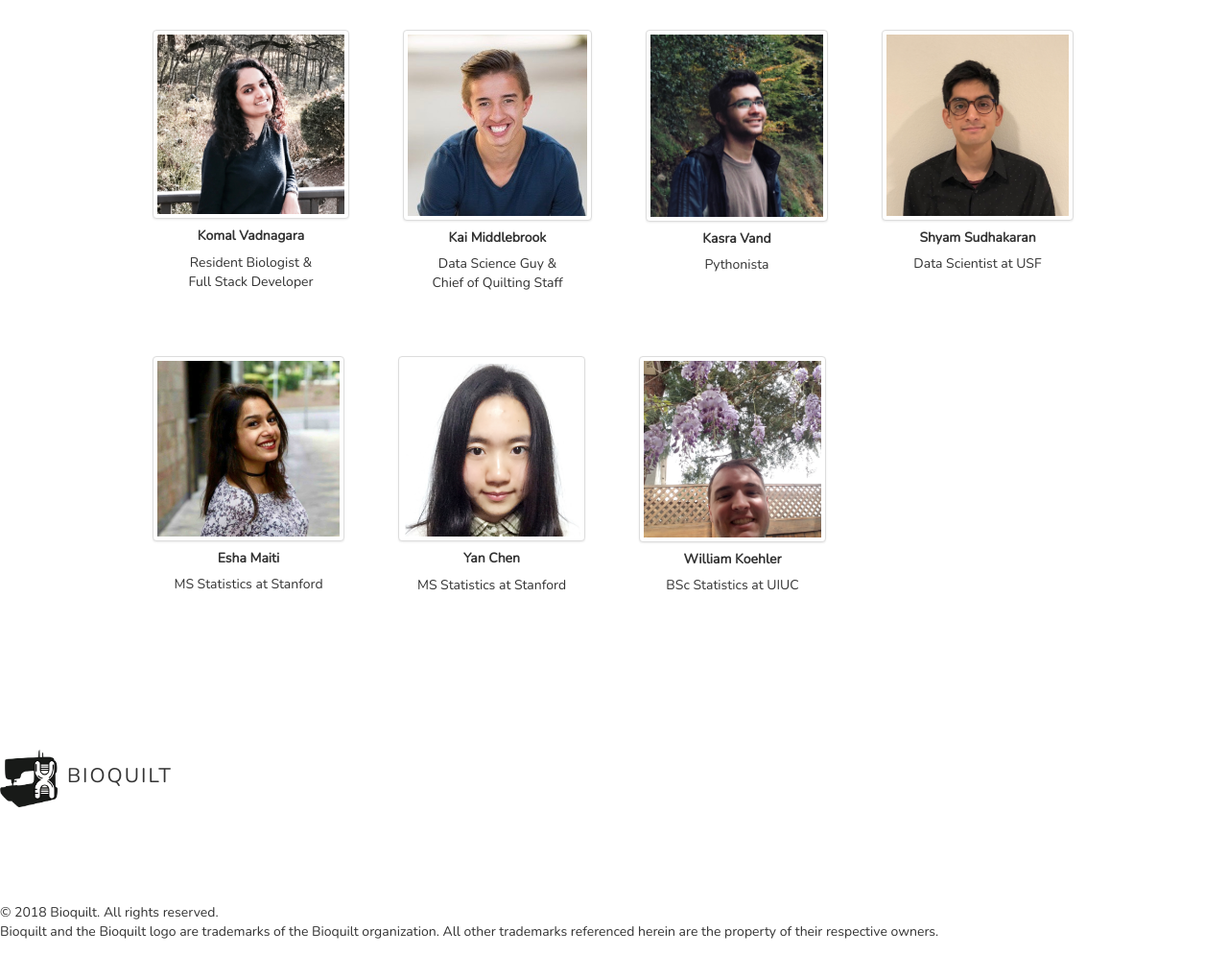
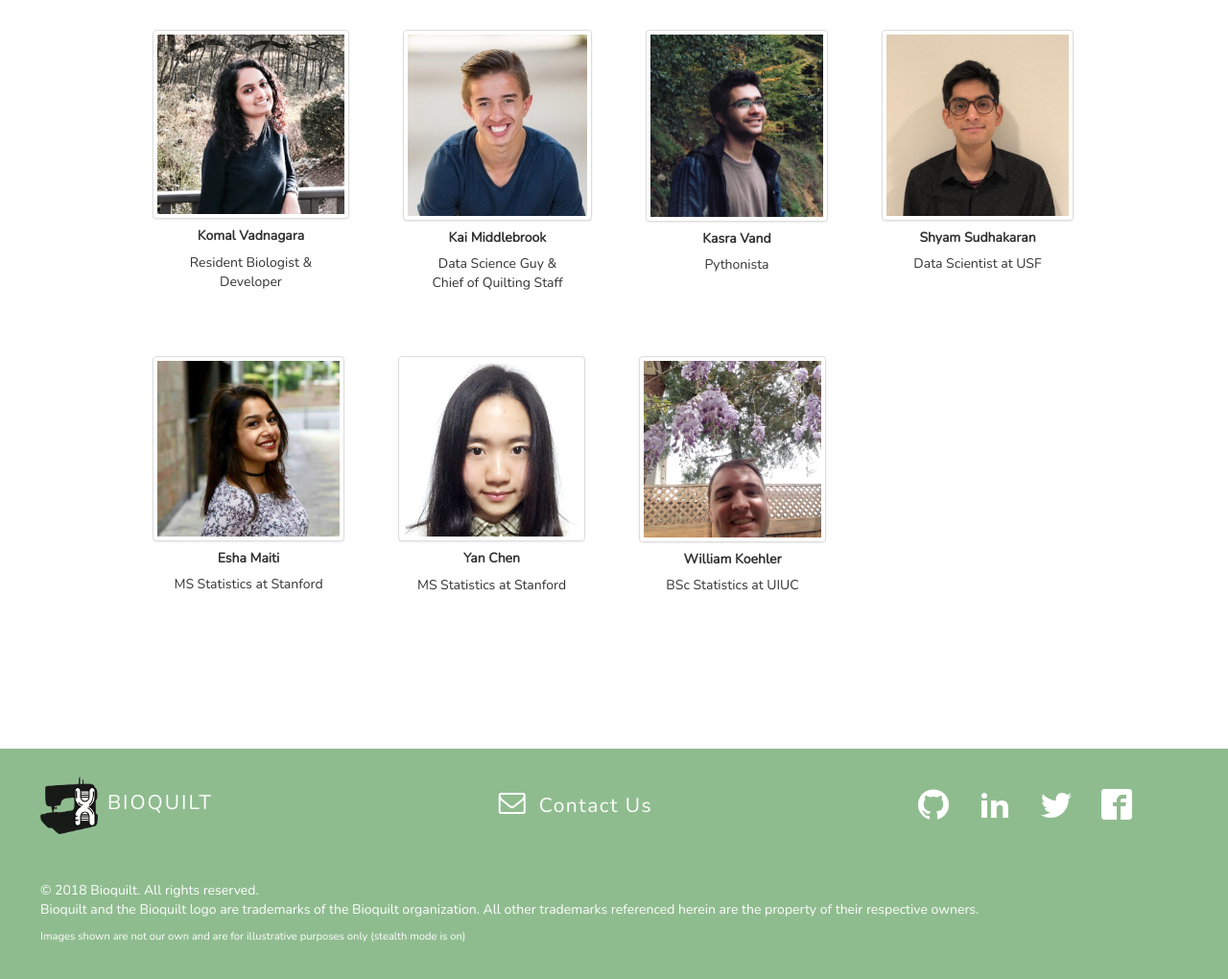
Before and after one commit to Bioquilt/bioquilt, a plain HTML site: page team.html in a window 1280 px wide. Shown: the part 1614-2634 px from the top of the page at 96% size. Before the commit the page ends 2595 px from the top, so only its background shows below. Drawn offline with nearby package versions, Linux system fonts and the light colour scheme.

Commit message:
added new footer

```diff
--- a/team.html
+++ b/team.html
@@ -21,13 +21,15 @@
 		<script src="https://ajax.googleapis.com/ajax/libs/jquery/3.3.1/jquery.min.js"></script>
 		<!-- Latest compiled and minified JavaScript -->
 		<script src="https://maxcdn.bootstrapcdn.com/bootstrap/3.3.7/js/bootstrap.min.js"></script>
+		<!-- Latest font awesome icons -->
+		<link rel="stylesheet" href="https://cdnjs.cloudflare.com/ajax/libs/font-awesome/4.7.0/css/font-awesome.min.css">
 		<link rel="stylesheet" href="stylesheets/bioq.css">
 		<link href="images/favicon.ico" rel="shortcut icon" type="image/ico">
 		<title> Team </title>
 	</head>
 	<body>
-		<header class="header">
-			<div class="container mobile-container">
+		<header class="heading">
+			<div class="header container">
 				<div class="header_left">
 					<img src="images/bioquilt_logo.png" alt="Bioquilt-logo" height="80" width="80" class="headerlogo">
 					<a class="home" href="index.html"> <h1 class="header-title"> BIOQUILT </h1> </a>
@@ -88,7 +90,7 @@
 				<div class="teammate col-xs-2.5">
 					<img src="images/komal.jpg" alt="komalimg" height="205" width="205" class="profilepic img-thumbnail">
 					<h5 class="dev-name"> Komal Vadnagara <br></h5>
-					<p class="profileinfo"> Resident Biologist &amp; <br> Full Stack Developer </p>
+					<p class="profileinfo"> Resident Biologist &amp; <br> Developer </p>
 				</div>
 				<div class="teammate col-xs-2.5">
 					<img src="images/kai.jpg" alt="kaiimg" height="197" width="197" class="profilepic img-thumbnail">
@@ -125,11 +127,23 @@
 			</div>
 		</article>
 		<br><br><br><br>
-		<footer>
+		<footer class="foot">
 			<div class="footer mobile-container">
+				<div class="footer-top row">
+					<div class="footer-logo col-sm-4">
 						<img src="images/bioquilt_logo.png" alt="Bioquilt-logo" height="60" width="60" class="footerlogo">
 						<h4 class="footer-title"> BIOQUILT </h4>
-				<div class="social-media">
+					</div>
+					<div class="contactus col-sm-4">
+						<div class="contacting-bioquilt">
+			  				<a href="mailto:info@bioquilt.com?cc=bohdan@stanford.edu" class="contactemail">
+			    				<i class="fa fa-envelope-o fa-2x" aria-hidden="true" style="color: white;"></i>
+			    				<p class="contacttitle"> Contact Us </p>
+			  				</a>
+			  			</div>
+					</div>
+					<div class="social-media col-sm-4">
+						<div class="social-media-logos">
 							<a href="https://github.com/Bioquilt">
 								<img src="images/github.svg" alt="Github" class="github"/>
 							</a>
@@ -143,8 +157,11 @@
 								<img src="images/facebook.svg" alt="Facebook" class="fb"/>
 							</a>
 						</div>
-				<div class="footer-info">
+					</div>
+				</div>
+				<div class="footer-bottom">
 					<p class="copyright"> <br> <br> © 2018 Bioquilt.  All rights reserved. <br> Bioquilt and the Bioquilt logo are trademarks of the Bioquilt organization.  All other trademarks referenced herein are the property of their respective owners. <br> </p>
+					<p class="disclaimer"> Images shown are not our own and are for illustrative purposes only (stealth mode is on) </p>
 				</div>
 			</div>
 		</footer>
```
Also changed, not shown: about.html (+22 -5 lines), news.html (+22 -5 lines), science.html (+21 -5 lines). Lines whose indentation alone changed are shown as unchanged.
